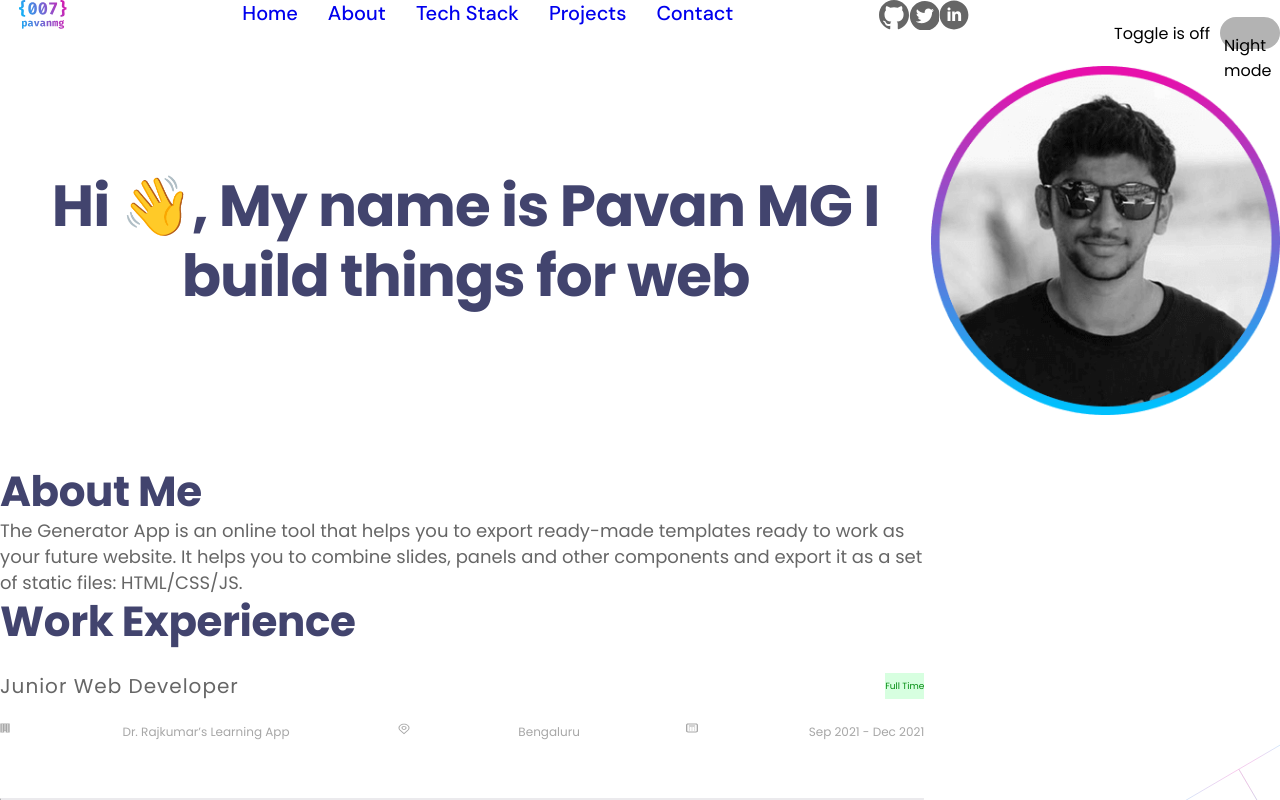
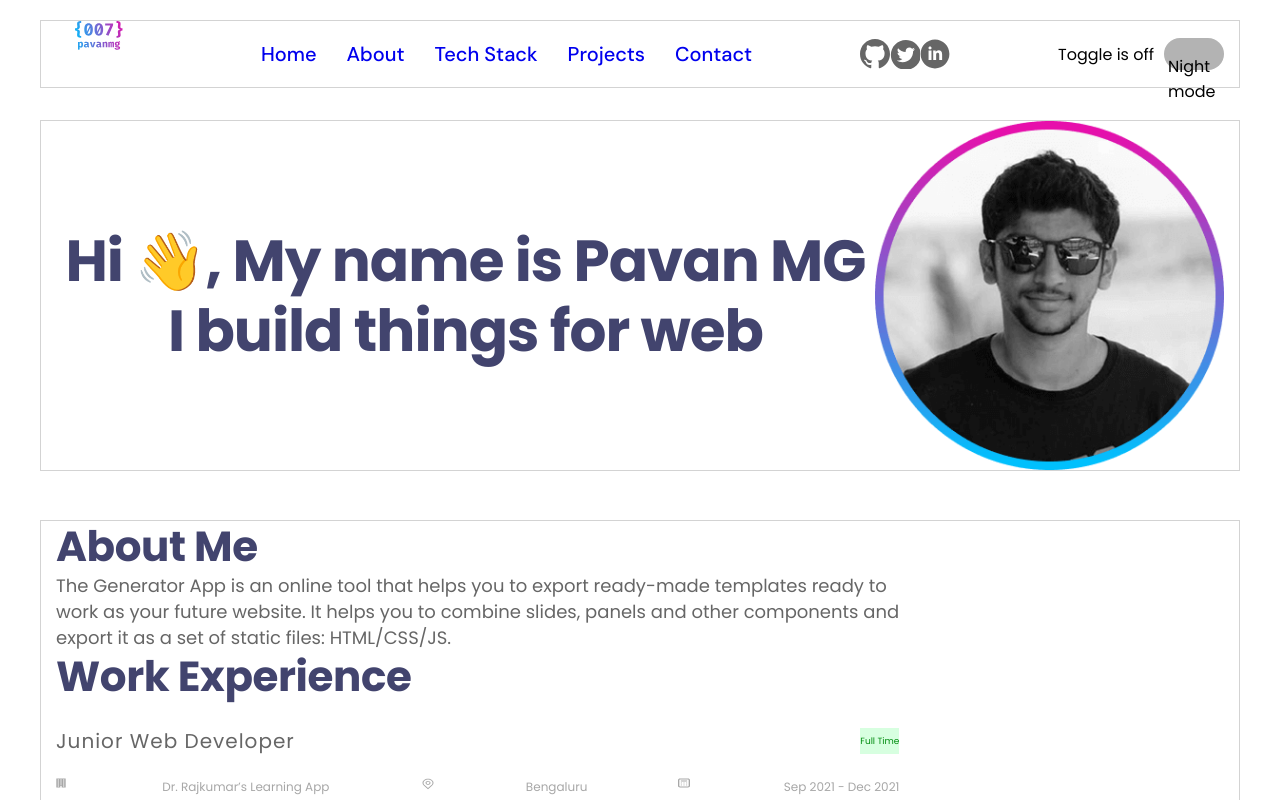
Before and after one commit to dnkdev1/portfolio, a React (Vite) app: page / in a window 1280 px wide. Shown: the top 800 px of the page. Built offline with nearby package versions, Linux system fonts and the light colour scheme.

Commit message:
add Container.ts

```diff
--- /dev/null
+++ b/src/components/Container.ts
@@ -0,0 +1,10 @@
+import styled from 'styled-components'
+
+export const Container = styled.div`
+    max-width: 1200px;
+    width: 100%;
+    min-height: 100%;
+    padding: 0 15px;
+    margin: 0 auto;
+    border: 1px solid lightgrey;
+`
--- a/src/components/menu/Menu.tsx
+++ b/src/components/menu/Menu.tsx
@@ -1,10 +1,7 @@
 import styled from "styled-components";
 
-const Sign: string = "#"
-
 function GetUrl(sectionId: string): string {
-    const url: string = Sign + sectionId
-    return url
+    return "#" + sectionId
 }
 
 export const Menu = (props: { menuItems: Array<string> }) => {
--- a/src/layout/sections/about/About.tsx
+++ b/src/layout/sections/about/About.tsx
@@ -3,10 +3,12 @@ import { FlexWrapper } from "../../../components/FlexWrapper";
 import { Icon } from "../../../components/icon/Icon";
 import { InfoBar } from "../../../components/infoBar/InfoBar";
 import {Theme} from "../../../styles/Theme.ts";
+import {Container} from "../../../components/Container.ts";
 
 export const About = () => {
     return (
         <StyledAbout id="About">
+            <Container>
             <FlexWrapper>
             <div>
                 <AboutTitle>About Me</AboutTitle>
@@ -59,6 +61,7 @@ export const About = () => {
 
             <Icon iconId={"sq"} width={"800"} height={"800"} viewBox={"-180 0 800 800"} />
             </FlexWrapper>
+            </Container>
         </StyledAbout>
     );
 };
--- a/src/layout/sections/contacts/Contacts.tsx
+++ b/src/layout/sections/contacts/Contacts.tsx
@@ -1,16 +1,19 @@
 import styled from "styled-components";
-import { FlexWrapper } from "../../../components/FlexWrapper";
+import {FlexWrapper} from "../../../components/FlexWrapper";
 import {Theme} from "../../../styles/Theme.ts";
+import {Container} from "../../../components/Container.ts";
 
 export const Contacts = () => {
     return (
         <StyledContacts id="Contact">
+            <Container>
                 <FlexWrapper align={"center"} justify={"space-around"}>
                     <ContactsTitle>For any questions please mail me:</ContactsTitle>
                 </FlexWrapper>
                 <FlexWrapper align={"center"} justify={"space-around"}>
                     <ContactsMail>hi@pavanmg.in</ContactsMail>
                 </FlexWrapper>
+            </Container>
         </StyledContacts>
     );
 
--- a/src/layout/sections/header/Header.tsx
+++ b/src/layout/sections/header/Header.tsx
@@ -1,29 +1,38 @@
 import styled from 'styled-components';
-import { Logo } from '../../../components/logo/Logo';
-import { Menu } from '../../../components/menu/Menu';
-import { Icon } from '../../../components/icon/Icon';
-import { FlexWrapper } from '../../../components/FlexWrapper';
-import{ ToggleSwitch } from '../../../components/ToggleSwitch';
+import {Logo} from '../../../components/logo/Logo';
+import {Menu} from '../../../components/menu/Menu';
+import {Icon} from '../../../components/icon/Icon';
+import {FlexWrapper} from '../../../components/FlexWrapper';
+import {ToggleSwitch} from '../../../components/ToggleSwitch';
+import {Container} from '../../../components/Container';
 
 const items = ["Home", "About", "Tech Stack", "Projects", "Contact"]
 
 export const Header = () => {
     return (
         <StyledHeader id="Home">
-
-                <Logo />
-                <Menu menuItems={items} />
-                <FlexWrapper>
-                    <Icon width={"30px"} height={"30px"} viewBox={"0 0 30px 30px"} iconId={"github"} />
-                    <Icon width={"30px"} height={"30px"} viewBox={"0 0 30px 30px"} iconId={"twitter"} />
-                    <Icon width={"30px"} height={"30px"} viewBox={"0 0 30px 30px"} iconId={"linkedin"} />
+            <Container>
+                <FlexWrapper justify={"space-between"} align={"center"}>
+                    <Logo/>
+                    <Menu menuItems={items}/>
+                    <FlexWrapper>
+                        <Icon width={"30px"} height={"30px"} viewBox={"0 0 30px 30px"} iconId={"github"}/>
+                        <Icon width={"30px"} height={"30px"} viewBox={"0 0 30px 30px"} iconId={"twitter"}/>
+                        <Icon width={"30px"} height={"30px"} viewBox={"0 0 30px 30px"} iconId={"linkedin"}/>
+                    </FlexWrapper>
+                    <ToggleSwitch/>
                 </FlexWrapper>
-                <ToggleSwitch />
+            </Container>
         </StyledHeader>
     );
 };
 
 const StyledHeader = styled.header`
-display:flex;
-justify-content:space-between;
+    background-color: transparent;
+    padding: 20px 0;
+    position: fixed;
+    top: 0;
+    left: 0;
+    right: 0;
+    z-index: 99999;
 `
--- a/src/layout/sections/main/Main.tsx
+++ b/src/layout/sections/main/Main.tsx
@@ -1,19 +1,20 @@
 import styled from "styled-components";
 import photo from '../../../assets/images/photo.png'
-import { FlexWrapper } from "../../../components/FlexWrapper";
-import { Theme } from "../../../styles/Theme";
+import {FlexWrapper} from "../../../components/FlexWrapper";
+import {Theme} from "../../../styles/Theme";
+import {Container} from "../../../components/Container.ts";
 
 export const Main = () => {
     return (
         <StyledMain>
+            <Container>
                 <FlexWrapper align={"center"} justify={"space-around"}>
                     <div>
                         <Text>Hi 👋, My name is Pavan MG I build things for web</Text>
                     </div>
-
-            <Photo src={photo} alt="" />
+                    <Photo src={photo} alt=""/>
                 </FlexWrapper>
-
+            </Container>
         </StyledMain>
 
     );
@@ -22,12 +23,13 @@ export const Main = () => {
 
 const StyledMain = styled.section`
     min-height: 50vh;
+    margin-top: 120px;
 `
 
 const Photo = styled.img`
     width: 349px;
     height: 349px;
-object-fit:cover;
+    object-fit: cover;
 `
 
 const Text = styled.article`
--- a/src/layout/sections/projects/Projects.tsx
+++ b/src/layout/sections/projects/Projects.tsx
@@ -9,10 +9,12 @@ import project4 from "./../../../assets/images/projects/project4.png";
 import project5 from "./../../../assets/images/projects/project5.png";
 import project6 from "./../../../assets/images/projects/project6.png";
 import { Theme } from "../../../styles/Theme";
+import {Container} from "../../../components/Container.ts";
 
 export const Projects = () => {
     return (
         <StyledProjects id="Projects">
+            <Container>
             <SectionTitle>Projects</SectionTitle>
             <DescriptionTitle>Things I’ve built so far</DescriptionTitle>
             <FlexWrapper justify={"space-around"}>
@@ -49,6 +51,7 @@ export const Projects = () => {
                     text={"This is sample project description random things are here in description This is sample project lorem ipsum generator for dummy content"}
                 />
             </FlexWrapper>
+                </Container>
         </StyledProjects>
     );
 
--- a/src/layout/sections/skills/Skills.tsx
+++ b/src/layout/sections/skills/Skills.tsx
@@ -3,10 +3,12 @@ import {Icon} from "../../../components/icon/Icon";
 import {FlexWrapper} from "../../../components/FlexWrapper";
 import {SectionTitle} from "../../../components/SectionTitle";
 import {Theme} from "../../../styles/Theme";
+import {Container} from "../../../components/Container";
 
 export const Skills = () => {
     return (
         <StyledSkills id="Tech Stack">
+            <Container>
                 <SectionTitle>My Tech Stack</SectionTitle>
                 <Text> Technologies I’ve been working with recently</Text>
                 <FlexWrapper wrap={"wrap"} justify={"space-between"}>
@@ -16,7 +18,6 @@ export const Skills = () => {
                     <Icon iconId={"react"}/>
                     <Icon iconId={"redux"}/>
                     <Icon iconId={"bootstrap"}/>
-
                 </FlexWrapper>
                 <FlexWrapper wrap={"wrap"} justify={"space-between"}>
                     <Icon iconId={"tailwind"}/>
@@ -27,10 +28,9 @@ export const Skills = () => {
                     <Icon iconId={"github2"}/>
 
                 </FlexWrapper>
+            </Container>
         </StyledSkills>
-
     );
-
 };
 
 const StyledSkills = styled.section`
```
Also changed, not shown: src/layout/sections/footer/Footer.tsx (+14 -12 lines). Lines whose indentation alone changed are shown as unchanged.
